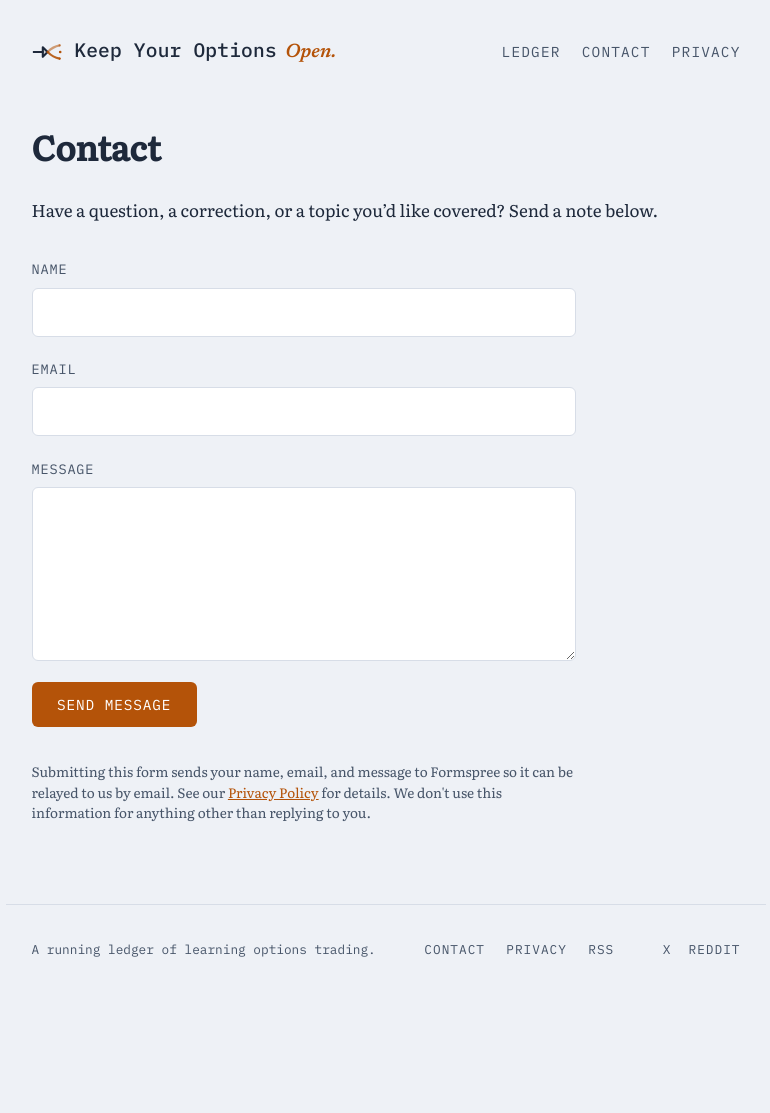
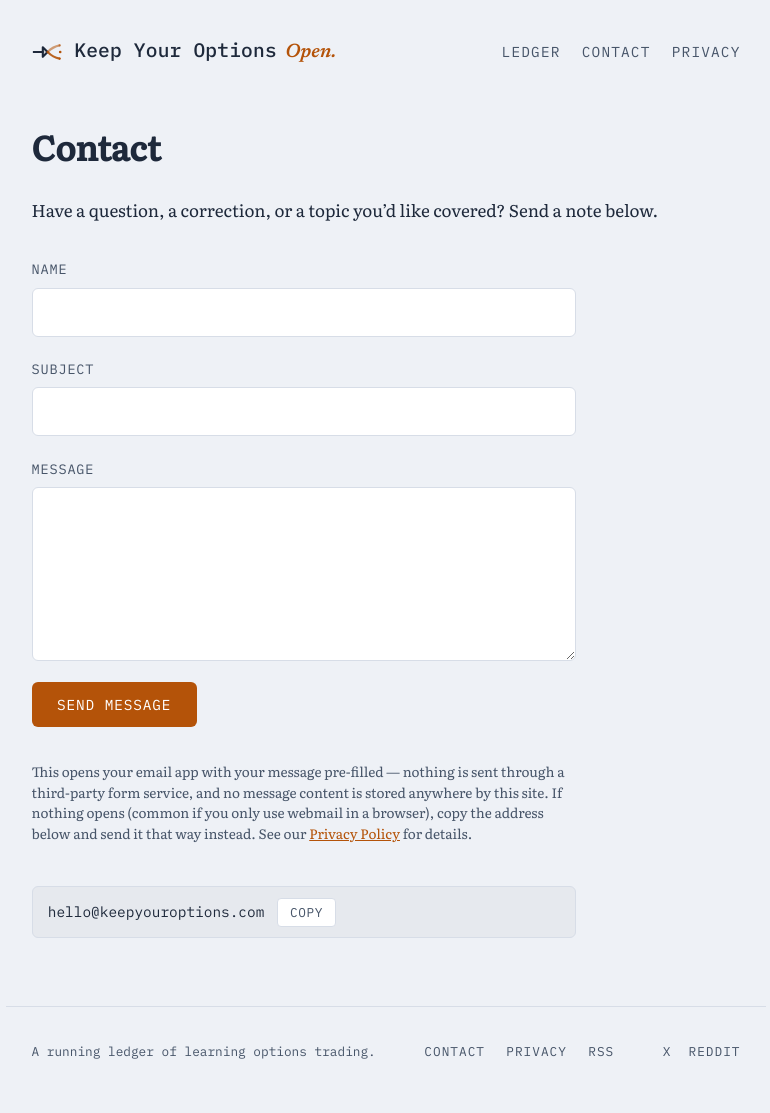
Before and after one commit to Keepyouroptions/keepyouroptions.com, a Jekyll site: the page built from contact.md, in a window 1280 px wide. Shown: the whole page, without its empty margins (254-1024 px from the left). Built offline with Jekyll 4.4.1, drawn with Linux system fonts in a browser that asks for light colours; before the commit the page ends 1011 px from its top, so only the background shows below that.

Commit message:
Add files via upload

```diff
--- a/_layouts/default.html
+++ b/_layouts/default.html
@@ -8,7 +8,8 @@
   <link rel="preconnect" href="https://fonts.gstatic.com" crossorigin>
   <link href="https://fonts.googleapis.com/css2?family=Newsreader:ital,wght@0,400;0,500;1,600;1,700&family=Literata:wght@400;500&family=IBM+Plex+Mono:wght@400;500&display=swap" rel="stylesheet">
 
-  <link rel="icon" type="image/svg+xml" href="{{ '/assets/favicon/favicon.svg' | relative_url }}">
+  <link rel="icon" type="image/svg+xml" media="(prefers-color-scheme: light)" href="{{ '/assets/favicon/favicon.svg' | relative_url }}">
+  <link rel="icon" type="image/svg+xml" media="(prefers-color-scheme: dark)" href="{{ '/assets/favicon/favicon-dark.svg' | relative_url }}">
   <link rel="icon" type="image/png" sizes="32x32" href="{{ '/assets/favicon/favicon-32x32.png' | relative_url }}">
   <link rel="icon" type="image/png" sizes="16x16" href="{{ '/assets/favicon/favicon-16x16.png' | relative_url }}">
   <link rel="apple-touch-icon" sizes="180x180" href="{{ '/assets/favicon/apple-touch-icon.png' | relative_url }}">
--- a/assets/main.scss
+++ b/assets/main.scss
@@ -377,6 +377,40 @@ textarea:focus-visible {
   a { color: $amber; text-decoration: underline; }
 }
 
+.email-fallback {
+  display: flex;
+  align-items: center;
+  gap: 0.75rem;
+  margin-top: 0.5rem;
+  padding: 0.6rem 0.9rem;
+  background: rgba($ink, 0.04);
+  border: 1px solid $paper-line;
+  border-radius: 6px;
+
+  code {
+    font-family: $font-mono;
+    font-size: 0.85rem;
+    color: $ink;
+    background: none;
+    padding: 0;
+  }
+}
+
+.copy-btn {
+  font-family: $font-mono;
+  font-size: 0.75rem;
+  text-transform: uppercase;
+  letter-spacing: 0.05em;
+  color: $ink-soft;
+  background: #fff;
+  border: 1px solid $paper-line;
+  border-radius: 4px;
+  padding: 0.3rem 0.7rem;
+  cursor: pointer;
+
+  &:hover { color: $amber; border-color: rgba($amber, 0.4); }
+}
+
 // ── Share buttons ────────────────────────────────────────────
 .share-buttons {
   margin-top: 2.5rem;
--- a/contact.md
+++ b/contact.md
@@ -8,23 +8,15 @@ permalink: /contact/
 
 Have a question, a correction, or a topic you'd like covered? Send a note below.
 
-<!--
-  SETUP REQUIRED: this form posts to Formspree (https://formspree.io), a
-  free-tier form backend that emails submissions to you — no server code
-  needed on a static Jekyll/Cloudflare site.
-  1. Create a free account at formspree.io and add a new form.
-  2. Replace REPLACE_ME_FORM_ID below with the form ID Formspree gives you
-     (the URL will look like https://formspree.io/f/abc123).
--->
-<form action="https://formspree.io/f/REPLACE_ME_FORM_ID" method="POST" class="contact-form">
+<form class="contact-form" id="contact-form" novalidate>
   <div class="form-field">
     <label for="contact-name">Name</label>
     <input id="contact-name" name="name" type="text" autocomplete="name" required>
   </div>
 
   <div class="form-field">
-    <label for="contact-email">Email</label>
-    <input id="contact-email" name="email" type="email" autocomplete="email" required aria-describedby="contact-privacy-note">
+    <label for="contact-subject">Subject</label>
+    <input id="contact-subject" name="subject" type="text" required>
   </div>
 
   <div class="form-field">
@@ -32,14 +24,42 @@ Have a question, a correction, or a topic you'd like covered? Send a note below.
     <textarea id="contact-message" name="message" rows="6" required></textarea>
   </div>
 
-  <!-- Honeypot field to deter simple spam bots — hidden from sighted and AT users, never filled by humans -->
-  <input type="text" name="_gotcha" class="sr-only" tabindex="-1" autocomplete="off">
-
   <button type="submit" class="contact-submit">Send message</button>
 
-  <p id="contact-privacy-note" class="contact-privacy-note">
-    Submitting this form sends your name, email, and message to Formspree so it can be
-    relayed to us by email. See our <a href="{{ '/privacy/' | relative_url }}">Privacy Policy</a>
-    for details. We don't use this information for anything other than replying to you.
+  <p class="contact-privacy-note">
+    This opens your email app with your message pre-filled — nothing is sent through a
+    third-party form service, and no message content is stored anywhere by this site. If
+    nothing opens (common if you only use webmail in a browser), copy the address below and
+    send it that way instead. See our <a href="{{ '/privacy/' | relative_url }}">Privacy Policy</a>
+    for details.
   </p>
+
+  <div class="email-fallback">
+    <code id="fallback-email">hello@keepyouroptions.com</code>
+    <button type="button" class="copy-btn" id="copy-email-btn" aria-live="polite">Copy</button>
+  </div>
 </form>
+
+<script>
+  document.getElementById('contact-form').addEventListener('submit', function (e) {
+    e.preventDefault();
+    var name = document.getElementById('contact-name').value;
+    var subject = document.getElementById('contact-subject').value;
+    var message = document.getElementById('contact-message').value;
+    var body = message + '\n\n— ' + name;
+    var mailto = 'mailto:hello@keepyouroptions.com'
+      + '?subject=' + encodeURIComponent(subject)
+      + '&body=' + encodeURIComponent(body);
+    window.location.href = mailto;
+  });
+
+  document.getElementById('copy-email-btn').addEventListener('click', function () {
+    var email = document.getElementById('fallback-email').textContent;
+    var btn = this;
+    navigator.clipboard.writeText(email).then(function () {
+      var original = btn.textContent;
+      btn.textContent = 'Copied!';
+      setTimeout(function () { btn.textContent = original; }, 2000);
+    });
+  });
+</script>
```
Also changed, not shown: privacy.md (+5 -4 lines), assets/favicon/favicon-dark.svg (added), assets/favicon/favicon.svg, 1 other file.
